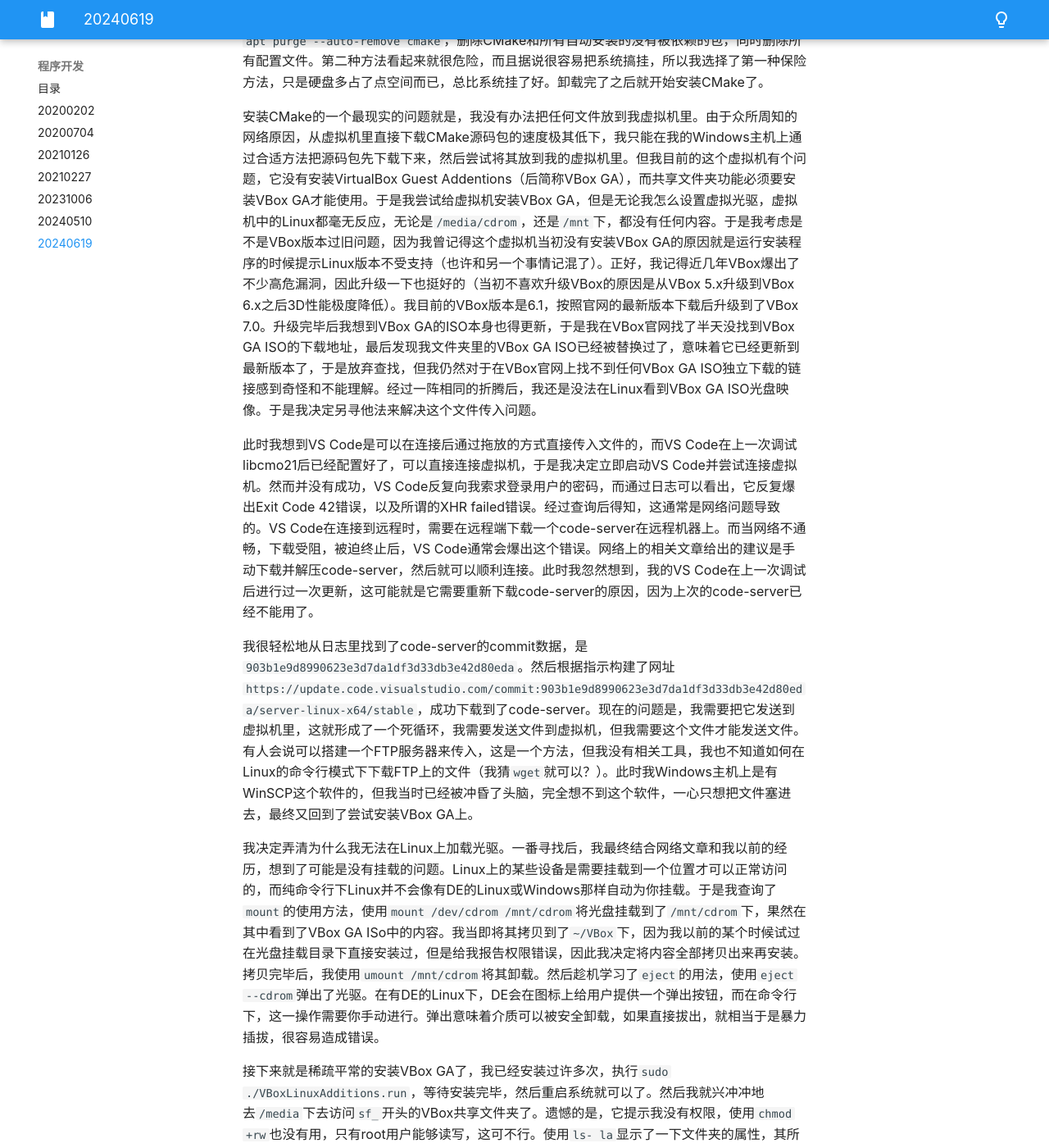
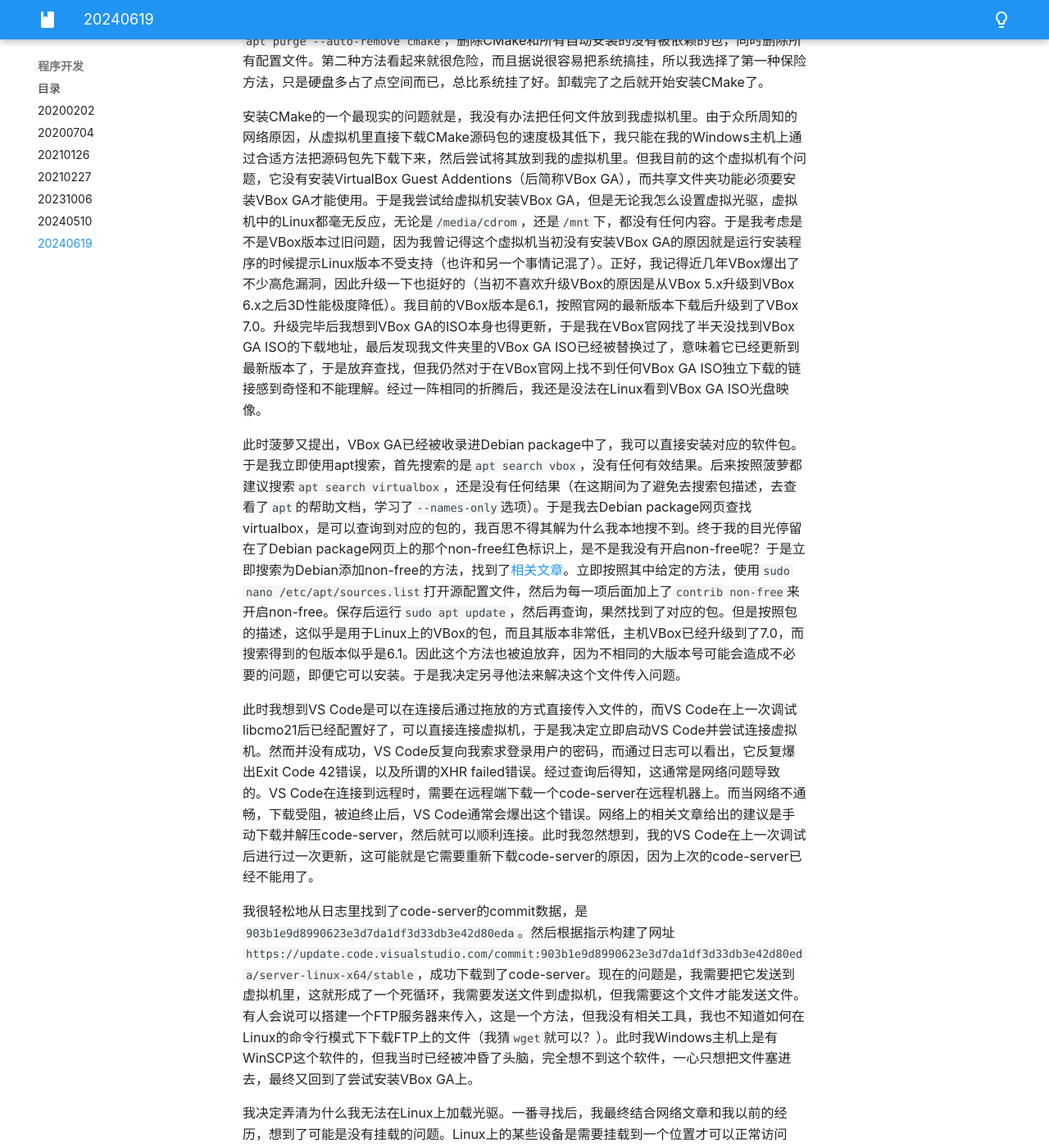
Before and after one commit to yyc12345/MyBlog, an MkDocs documentation site: the page built from docs/program/20240619.md, in a window 1280 px wide and 1400 px high, scrolled down 981 px. Shown: the whole window at 82% size. Built offline with MkDocs 1.6.1 and Material for MkDocs 9.7.7, drawn with Linux system fonts in a browser that asks for light colours.

Commit message:
update article

```diff
--- a/docs/program/20240619.md
+++ b/docs/program/20240619.md
@@ -8,7 +8,9 @@
 
 很快我就找到了官方提供的最新版本CMake的下载地址。大家似乎都在推荐通过编译安装的方式来安装CMake，而不是像Windows那样，使用编译好的可执行程序。这可以理解，于是我也下载了源码包并打算这样安装。首先我需要卸载CMake，虽然不卸载CMake，新老版本共存也没有任何问题，但是总归有些时候它俩可能会打架，也许是某些不为人知，至少是我不知道的隐秘设置忘了设置，导致我不知道什么时候就用了旧版，于是先卸载就成了一种稳妥手段。查到了两种方法卸载CMake，一种是`sudo apt remove cmake`，只是简单地删除CMake的软件包，另一种是`sudo apt purge --auto-remove cmake`，删除CMake和所有自动安装的没有被依赖的包，同时删除所有配置文件。第二种方法看起来就很危险，而且据说很容易把系统搞挂，所以我选择了第一种保险方法，只是硬盘多占了点空间而已，总比系统挂了好。卸载完了之后就开始安装CMake了。
 
-安装CMake的一个最现实的问题就是，我没有办法把任何文件放到我虚拟机里。由于众所周知的网络原因，从虚拟机里直接下载CMake源码包的速度极其低下，我只能在我的Windows主机上通过合适方法把源码包先下载下来，然后尝试将其放到我的虚拟机里。但我目前的这个虚拟机有个问题，它没有安装VirtualBox Guest Addentions（后简称VBox GA），而共享文件夹功能必须要安装VBox GA才能使用。于是我尝试给虚拟机安装VBox GA，但是无论我怎么设置虚拟光驱，虚拟机中的Linux都毫无反应，无论是`/media/cdrom`，还是`/mnt`下，都没有任何内容。于是我考虑是不是VBox版本过旧问题，因为我曾记得这个虚拟机当初没有安装VBox GA的原因就是运行安装程序的时候提示Linux版本不受支持（也许和另一个事情记混了）。正好，我记得近几年VBox爆出了不少高危漏洞，因此升级一下也挺好的（当初不喜欢升级VBox的原因是从VBox 5.x升级到VBox 6.x之后3D性能极度降低）。我目前的VBox版本是6.1，按照官网的最新版本下载后升级到了VBox 7.0。升级完毕后我想到VBox GA的ISO本身也得更新，于是我在VBox官网找了半天没找到VBox GA ISO的下载地址，最后发现我文件夹里的VBox GA ISO已经被替换过了，意味着它已经更新到最新版本了，于是放弃查找，但我仍然对于在VBox官网上找不到任何VBox GA ISO独立下载的链接感到奇怪和不能理解。经过一阵相同的折腾后，我还是没法在Linux看到VBox GA ISO光盘映像。于是我决定另寻他法来解决这个文件传入问题。
+安装CMake的一个最现实的问题就是，我没有办法把任何文件放到我虚拟机里。由于众所周知的网络原因，从虚拟机里直接下载CMake源码包的速度极其低下，我只能在我的Windows主机上通过合适方法把源码包先下载下来，然后尝试将其放到我的虚拟机里。但我目前的这个虚拟机有个问题，它没有安装VirtualBox Guest Addentions（后简称VBox GA），而共享文件夹功能必须要安装VBox GA才能使用。于是我尝试给虚拟机安装VBox GA，但是无论我怎么设置虚拟光驱，虚拟机中的Linux都毫无反应，无论是`/media/cdrom`，还是`/mnt`下，都没有任何内容。于是我考虑是不是VBox版本过旧问题，因为我曾记得这个虚拟机当初没有安装VBox GA的原因就是运行安装程序的时候提示Linux版本不受支持（也许和另一个事情记混了）。正好，我记得近几年VBox爆出了不少高危漏洞，因此升级一下也挺好的（当初不喜欢升级VBox的原因是从VBox 5.x升级到VBox 6.x之后3D性能极度降低）。我目前的VBox版本是6.1，按照官网的最新版本下载后升级到了VBox 7.0。升级完毕后我想到VBox GA的ISO本身也得更新，于是我在VBox官网找了半天没找到VBox GA ISO的下载地址，最后发现我文件夹里的VBox GA ISO已经被替换过了，意味着它已经更新到最新版本了，于是放弃查找，但我仍然对于在VBox官网上找不到任何VBox GA ISO独立下载的链接感到奇怪和不能理解。经过一阵相同的折腾后，我还是没法在Linux看到VBox GA ISO光盘映像。
+
+此时菠萝又提出，VBox GA已经被收录进Debian package中了，我可以直接安装对应的软件包。于是我立即使用apt搜索，首先搜索的是`apt search vbox`，没有任何有效结果。后来按照菠萝都建议搜索`apt search virtualbox`，还是没有任何结果（在这期间为了避免去搜索包描述，去查看了`apt`的帮助文档，学习了`--names-only`选项）。于是我去Debian package网页查找virtualbox，是可以查询到对应的包的，我百思不得其解为什么我本地搜不到。终于我的目光停留在了Debian package网页上的那个non-free红色标识上，是不是我没有开启non-free呢？于是立即搜索为Debian添加non-free的方法，找到了[相关文章](https://cn.linux-console.net/?p=15443)。立即按照其中给定的方法，使用`sudo nano /etc/apt/sources.list`打开源配置文件，然后为每一项后面加上了`contrib non-free`来开启non-free。保存后运行`sudo apt update`，然后再查询，果然找到了对应的包。但是按照包的描述，这似乎是用于Linux上的VBox的包，而且其版本非常低，主机VBox已经升级到了7.0，而搜索得到的包版本似乎是6.1。因此这个方法也被迫放弃，因为不相同的大版本号可能会造成不必要的问题，即便它可以安装。于是我决定另寻他法来解决这个文件传入问题。
 
 此时我想到VS Code是可以在连接后通过拖放的方式直接传入文件的，而VS Code在上一次调试libcmo21后已经配置好了，可以直接连接虚拟机，于是我决定立即启动VS Code并尝试连接虚拟机。然而并没有成功，VS Code反复向我索求登录用户的密码，而通过日志可以看出，它反复爆出Exit Code 42错误，以及所谓的XHR failed错误。经过查询后得知，这通常是网络问题导致的。VS Code在连接到远程时，需要在远程端下载一个code-server在远程机器上。而当网络不通畅，下载受阻，被迫终止后，VS Code通常会爆出这个错误。网络上的相关文章给出的建议是手动下载并解压code-server，然后就可以顺利连接。此时我忽然想到，我的VS Code在上一次调试后进行过一次更新，这可能就是它需要重新下载code-server的原因，因为上次的code-server已经不能用了。
 
```
